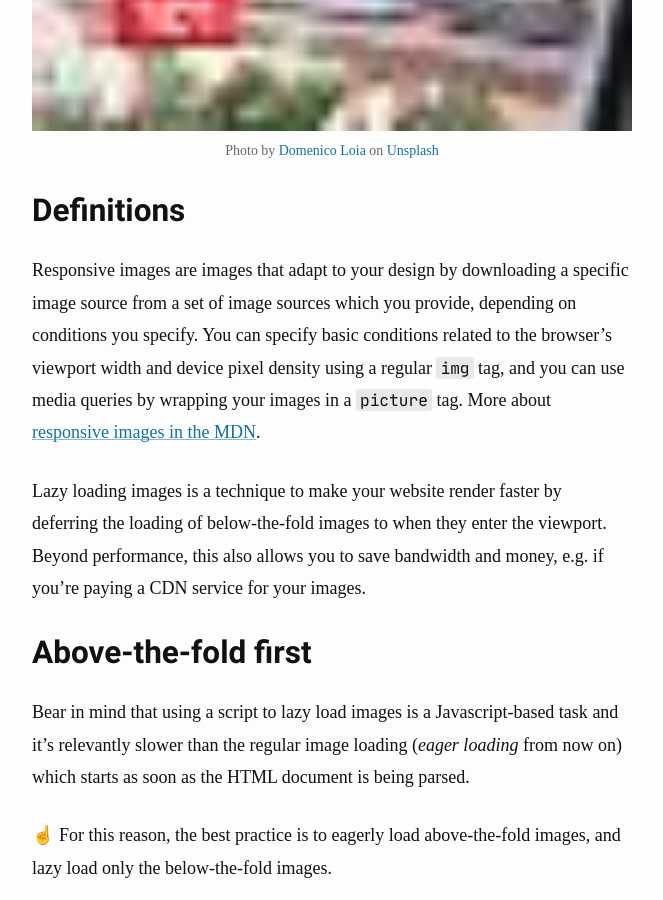
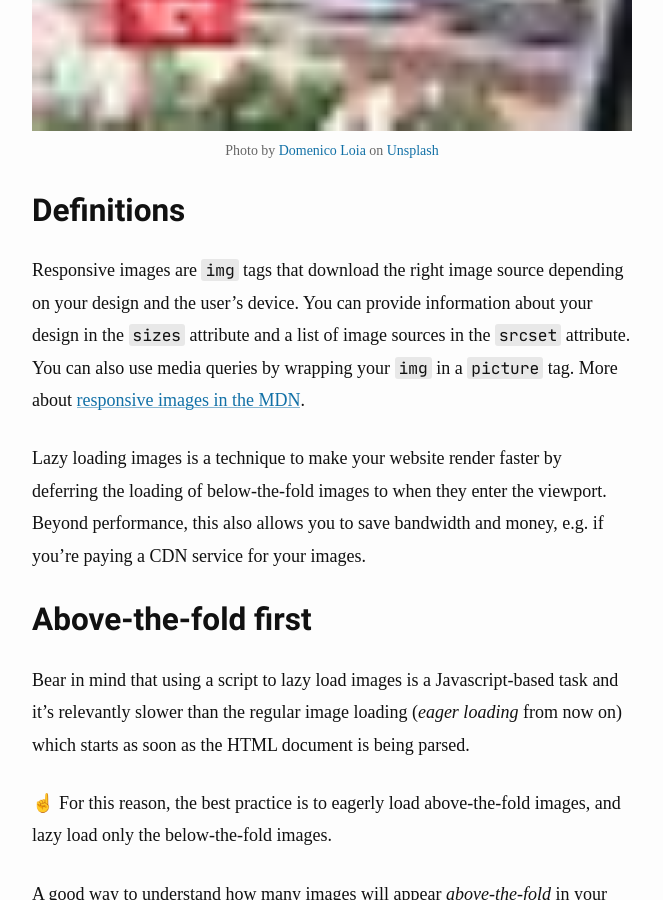
Before and after one commit to verlok/verlok.github.io, a Jekyll site: the page built from _posts/2020-05-24-lazy-load-responsive-images-in-2020-srcset-sizes-picture-webp.md, in a window 1280 px wide and 900 px high, scrolled down 793 px. Shown: the whole window, without its empty margins (308-971 px from the left). Built offline with Jekyll 4.4.1, drawn with Linux system fonts in a browser that asks for light colours; some web fonts are replaced; some of the changed text lies outside the part shown.

Commit message:
Fixing more suggestions by @drinky78

````diff
--- a/_posts/2020-05-24-lazy-load-responsive-images-in-2020-srcset-sizes-picture-webp.md
+++ b/_posts/2020-05-24-lazy-load-responsive-images-in-2020-srcset-sizes-picture-webp.md
@@ -51,7 +51,7 @@
 
 ## Definitions
 
-**Responsive images** are images that adapt to your design by **downloading a specific image source** from a **set of image sources** which you provide, depending on **conditions** you specify. You can specify basic conditions related to the browser's **viewport width** and **device pixel density** using a regular `img` tag, and you can use media queries by wrapping your images in a `picture` tag. More about [responsive images in the MDN](https://developer.mozilla.org/en-US/docs/Learn/HTML/Multimedia_and_embedding/Responsive_images).
+**Responsive images** are `img` tags that download the right image source depending on your design and the user's device. You can provide information about your design in the `sizes` attribute and a list of image sources in the `srcset` attribute. You can also use media queries by wrapping your `img` in a `picture` tag. More about [responsive images in the MDN](https://developer.mozilla.org/en-US/docs/Learn/HTML/Multimedia_and_embedding/Responsive_images).
 
 **Lazy loading images** is a technique to make your website render faster by **deferring the loading of below-the-fold images** to when they **enter the viewport**. Beyond performance, this also allows you to save bandwidth and money, e.g. if you're paying a CDN service for your images.
 
@@ -134,11 +134,12 @@
 
 ```js
 var lazyLoad = new LazyLoad({
-  elements_selector: ".lazy"
+  elements_selector: ".lazy",
   cancel_on_exit: true
-  //☝️ recommended options
 });
 ```
+
+☝️ Setting the `cancel_on_exit` option will optimize performance for users that scroll down quickly. It does that by **automatically canceling downloads** of images that **exit the viewport while still loading**, to **prioritize the loading** of the images that are **currently in viewport**.
 
 ### Minimize layout reflow
 
````
Also changed, not shown: other parts of _posts/2020-05-24-lazy-load-responsive-images-in-2020-srcset-sizes-picture-webp.md (+0 -1 lines).
